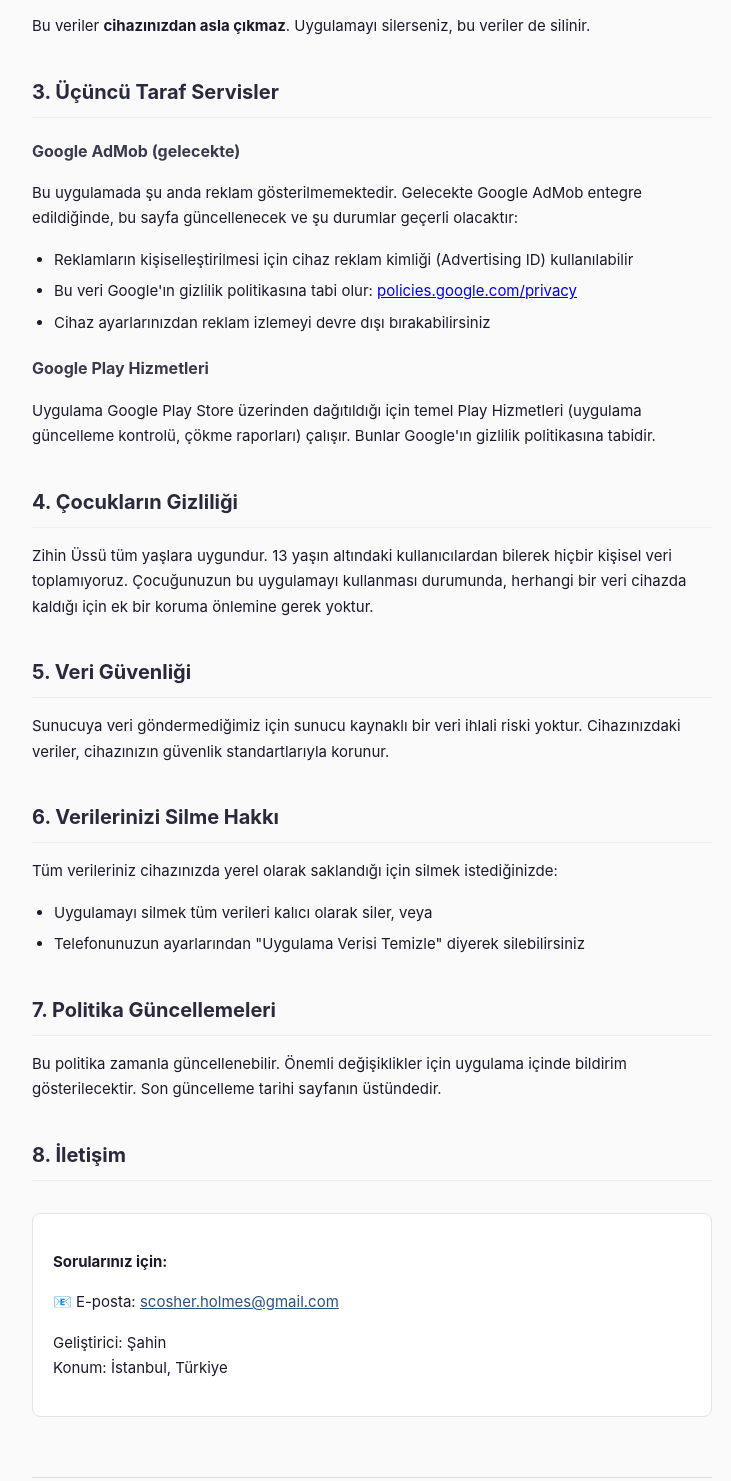
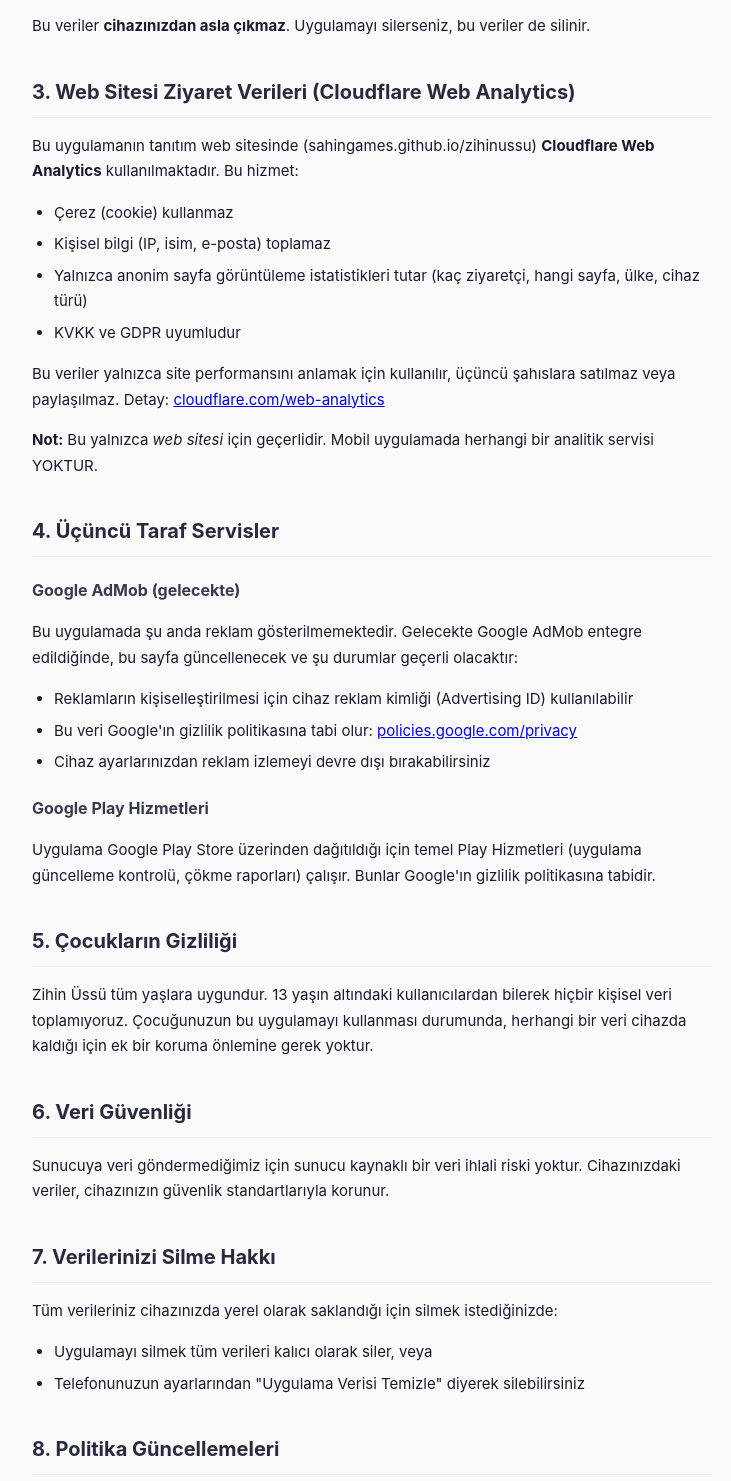
Before and after one commit to SahinGames/zihinussu, a website: page privacy-policy.html in a window 1280 px wide. Shown: the part 742-2223 px from the top of the page, without its empty margins (268-999 px from the left). Drawn offline with Linux system fonts and the light colour scheme.

Commit message:
Update privacy policy sections and headings

```diff
--- a/privacy-policy.html
+++ b/privacy-policy.html
@@ -68,8 +68,17 @@
   <li>Premium aboneliğiniz varsa abonelik durumu</li>
 </ul>
 <p>Bu veriler <strong>cihazınızdan asla çıkmaz</strong>. Uygulamayı silerseniz, bu veriler de silinir.</p>
-
-<h2>3. Üçüncü Taraf Servisler</h2>
+<h2>3. Web Sitesi Ziyaret Verileri (Cloudflare Web Analytics)</h2>
+<p>Bu uygulamanın tanıtım web sitesinde (sahingames.github.io/zihinussu) <strong>Cloudflare Web Analytics</strong> kullanılmaktadır. Bu hizmet:</p>
+<ul>
+  <li>Çerez (cookie) kullanmaz</li>
+  <li>Kişisel bilgi (IP, isim, e-posta) toplamaz</li>
+  <li>Yalnızca anonim sayfa görüntüleme istatistikleri tutar (kaç ziyaretçi, hangi sayfa, ülke, cihaz türü)</li>
+  <li>KVKK ve GDPR uyumludur</li>
+</ul>
+<p>Bu veriler yalnızca site performansını anlamak için kullanılır, üçüncü şahıslara satılmaz veya paylaşılmaz. Detay: <a href="https://www.cloudflare.com/web-analytics/">cloudflare.com/web-analytics</a></p>
+<p><strong>Not:</strong> Bu yalnızca <em>web sitesi</em> için geçerlidir. Mobil uygulamada herhangi bir analitik servisi YOKTUR.</p>
+<h2>4. Üçüncü Taraf Servisler</h2>
 
 <h3>Google AdMob (gelecekte)</h3>
 <p>Bu uygulamada şu anda reklam gösterilmemektedir. Gelecekte Google AdMob entegre edildiğinde, bu sayfa güncellenecek ve şu durumlar geçerli olacaktır:</p>
@@ -82,23 +91,23 @@
 <h3>Google Play Hizmetleri</h3>
 <p>Uygulama Google Play Store üzerinden dağıtıldığı için temel Play Hizmetleri (uygulama güncelleme kontrolü, çökme raporları) çalışır. Bunlar Google'ın gizlilik politikasına tabidir.</p>
 
-<h2>4. Çocukların Gizliliği</h2>
+<h2>5. Çocukların Gizliliği</h2>
 <p>Zihin Üssü tüm yaşlara uygundur. 13 yaşın altındaki kullanıcılardan bilerek hiçbir kişisel veri toplamıyoruz. Çocuğunuzun bu uygulamayı kullanması durumunda, herhangi bir veri cihazda kaldığı için ek bir koruma önlemine gerek yoktur.</p>
 
-<h2>5. Veri Güvenliği</h2>
+<h2>6. Veri Güvenliği</h2>
 <p>Sunucuya veri göndermediğimiz için sunucu kaynaklı bir veri ihlali riski yoktur. Cihazınızdaki veriler, cihazınızın güvenlik standartlarıyla korunur.</p>
 
-<h2>6. Verilerinizi Silme Hakkı</h2>
+<h2>7. Verilerinizi Silme Hakkı</h2>
 <p>Tüm verileriniz cihazınızda yerel olarak saklandığı için silmek istediğinizde:</p>
 <ul>
   <li>Uygulamayı silmek tüm verileri kalıcı olarak siler, veya</li>
   <li>Telefonunuzun ayarlarından "Uygulama Verisi Temizle" diyerek silebilirsiniz</li>
 </ul>
 
-<h2>7. Politika Güncellemeleri</h2>
+<h2>8. Politika Güncellemeleri</h2>
 <p>Bu politika zamanla güncellenebilir. Önemli değişiklikler için uygulama içinde bildirim gösterilecektir. Son güncelleme tarihi sayfanın üstündedir.</p>
 
-<h2>8. İletişim</h2>
+<h2>9. İletişim</h2>
 <div class="contact">
   <p><strong>Sorularınız için:</strong></p>
   <p>📧 E-posta: <a href="mailto:scosher.holmes@gmail.com">scosher.holmes@gmail.com</a></p>
```
